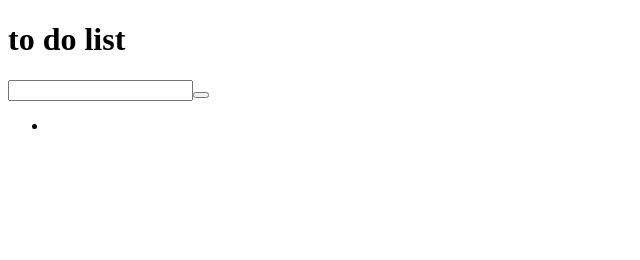
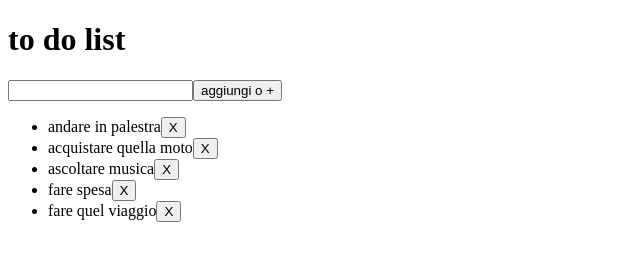
Before and after one commit to MarioBlasi/vue-todolist, a plain HTML site: page index.html in a window 1280 px wide. Shown: the whole page, without its empty margins (0-640 px from the left). Drawn offline with nearby package versions, Linux system fonts and the light colour scheme.

Commit message:
remove and toggle

```diff
--- a/assets/js/app.js
+++ b/assets/js/app.js
@@ -36,14 +36,30 @@ const { createApp } = Vue;
 createApp({
   data() {
     return {
-      todo: [
+      todos: [
         { text: "andare in palestra", done: false },
         { text: "acquistare quella moto", done: false },
-        { text: "ascoltare musica", done: false },
-        { text: "fare spesa", done: false },
+        { text: "ascoltare musica", done: true },
+        { text: "fare spesa", done: true },
         { text: "fare quel viaggio", done: false },
       ],
       newTodo: "",
     };
   },
+  methods: {
+    addTodo() {
+      if (this.newTodo.trim() !== "") {
+        console.log("Aggiungo un nuovo todo");
+        this.todos.push({ text: this.newTodo, done: false });
+        this.newTodo = "";
+      }
+    },
+    removeTodo(index) {
+      console.log("rimuovo");
+      this.todos.splice(index, 1);
+    },
+    toggleDone(index) {
+      this.todos[index].done = !this.todos[index].done;
+    },
+  },
 }).mount("#app");
--- a/index.html
+++ b/index.html
@@ -24,11 +24,14 @@
   <body>
     <div id="app">
       <h1>to do list</h1>
-      <input type="text" />
-      <button></button>
+      <input type="text" v-model="newTodo " @keyup.enter="addTodo" />
+      <button @click="addTodo">aggiungi o +</button>
       <ul>
-        <li>
-          <span></span>
+        <li v-for="(todo, index) in todos" :key="index">
+          <span :class="{done:todo.done}" @click="toggleDone(index)">
+            {{todo.text}}
+          </span>
+          <button @click="removeTodo(index)">X</button>
         </li>
       </ul>
     </div>
```
